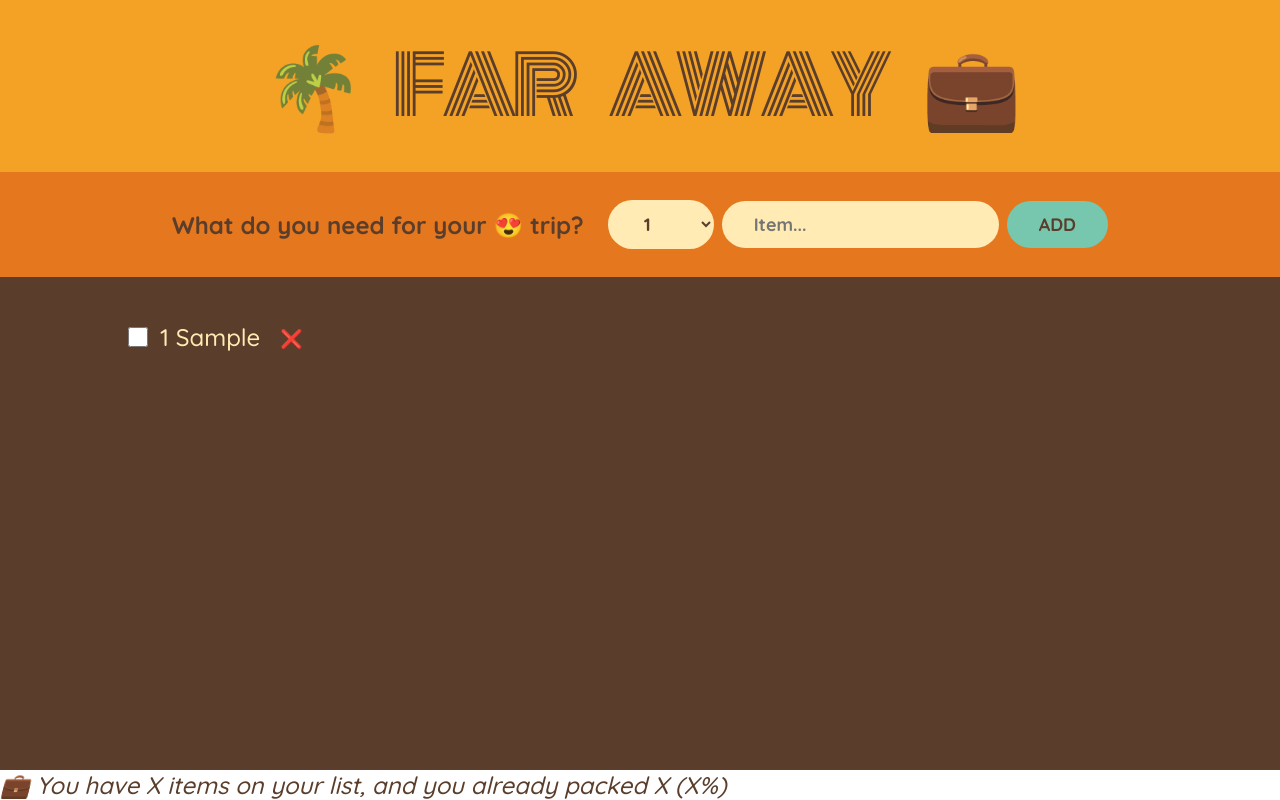
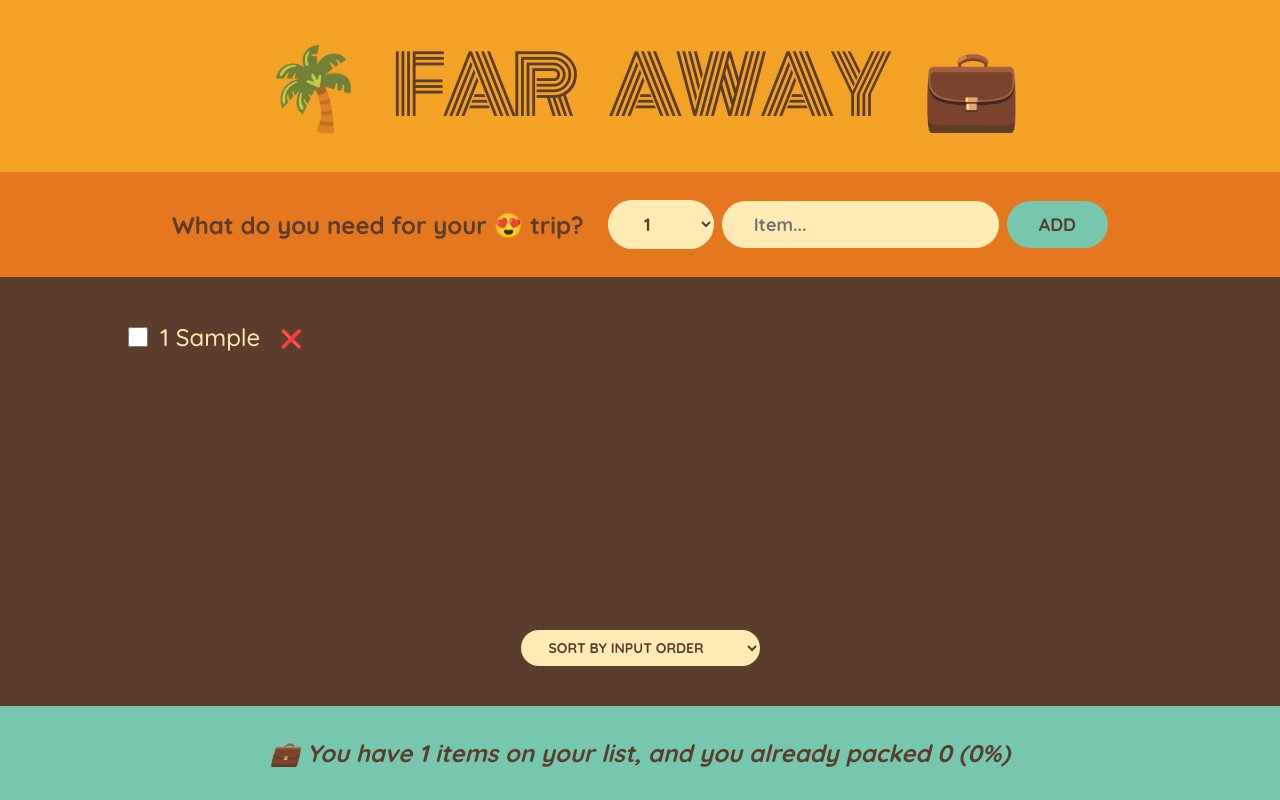
Before and after one commit to dhruvArora8053/travel-list, a React (Create React App) app: page / in a window 1280 px wide. Both pictures are taken after typing "Sample" into the empty fields and a click on the button "ADD". Built offline with nearby package versions, Linux system fonts and the light colour scheme.

Commit message:
implemented sorting

```diff
--- a/src/App.js
+++ b/src/App.js
@@ -34,7 +34,7 @@
         items={items}
         onDeleteItem={handleDeleteItem}
       />
-      <Stats />
+      <Stats items={items} />
     </div>
   );
 }
@@ -83,10 +83,28 @@
 }
 
 function PackingList({ items, onDeleteItem, onToggleItems }) {
+  const [sortBy, setSortBy] = useState("input");
+
+  let sortedItems;
+
+  if (sortBy === "input") sortedItems = items;
+
+  if (sortBy === "description")
+    sortedItems = items
+      .slice()
+      .sort((a, b) => a.description.localeCompare(b.description));
+
+  if (sortBy === "packed")
+    sortedItems = items
+      .slice()
+      .sort((a, b) => Number(a.packed) - Number(b.packed));
+
+  if (sortBy === "input") sortedItems = items;
+
   return (
     <div className="list">
       <ul>
-        {items.map((item) => (
+        {sortedItems.map((item) => (
           <Item
             item={item}
             onDeleteItem={onDeleteItem}
@@ -95,6 +113,14 @@
           />
         ))}
       </ul>
+
+      <div className="actions">
+        <select value={sortBy} onChange={(e) => setSortBy(e.target.value)}>
+          <option value="input">Sort by input order</option>
+          <option value="description">Sort by description</option>
+          <option value="packed">Sort by packed status</option>
+        </select>
+      </div>
     </div>
   );
 }
@@ -115,10 +141,26 @@
   );
 }
 
-function Stats() {
+function Stats({ items }) {
+  if (!items.length)
+    return (
+      <p className="stats">
+        <em>Start adding some items to your packing list!</em>
+      </p>
+    );
+
+  const numItems = items.length;
+  const numPacked = items.filter((item) => item.packed).length;
+  const percentage = Math.round((numPacked / numItems) * 100);
+
   return (
-    <footer className="footer">
-      <em>💼 You have X items on your list, and you already packed X (X%)</em>
+    <footer className="stats">
+      <em>
+        {percentage === 100
+          ? `You got everything! Ready to go ✈️`
+          : `💼 You have ${numItems} items on your list, and you already packed
+        ${numPacked} (${percentage}%)`}
+      </em>
     </footer>
   );
 }
```
